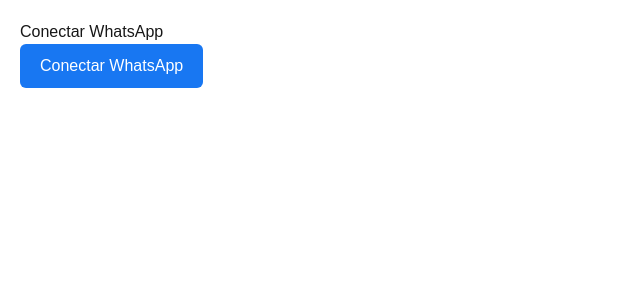
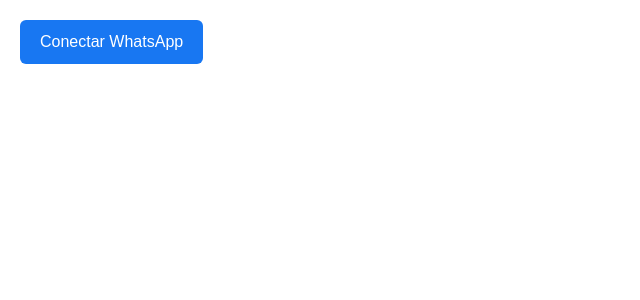
Before and after one commit to diazan/whatsapp-admin-dashboard, a Next.js app: page /test-whatsapp in a window 1280 px wide. Shown: the top 300 px of the page, without its empty margins (0-640 px from the left). Built offline with nearby package versions, Linux system fonts and the light colour scheme.

Commit message:
deleting title

```diff
--- a/app/test-whatsapp/page.tsx
+++ b/app/test-whatsapp/page.tsx
@@ -40,7 +40,6 @@ export default function TestWhatsApp() {
 
   return (
     <div style={{ padding: "20px" }}>
-      <h2>Conectar WhatsApp</h2>
 
       <div
         onClick={iniciarSignup}
```
